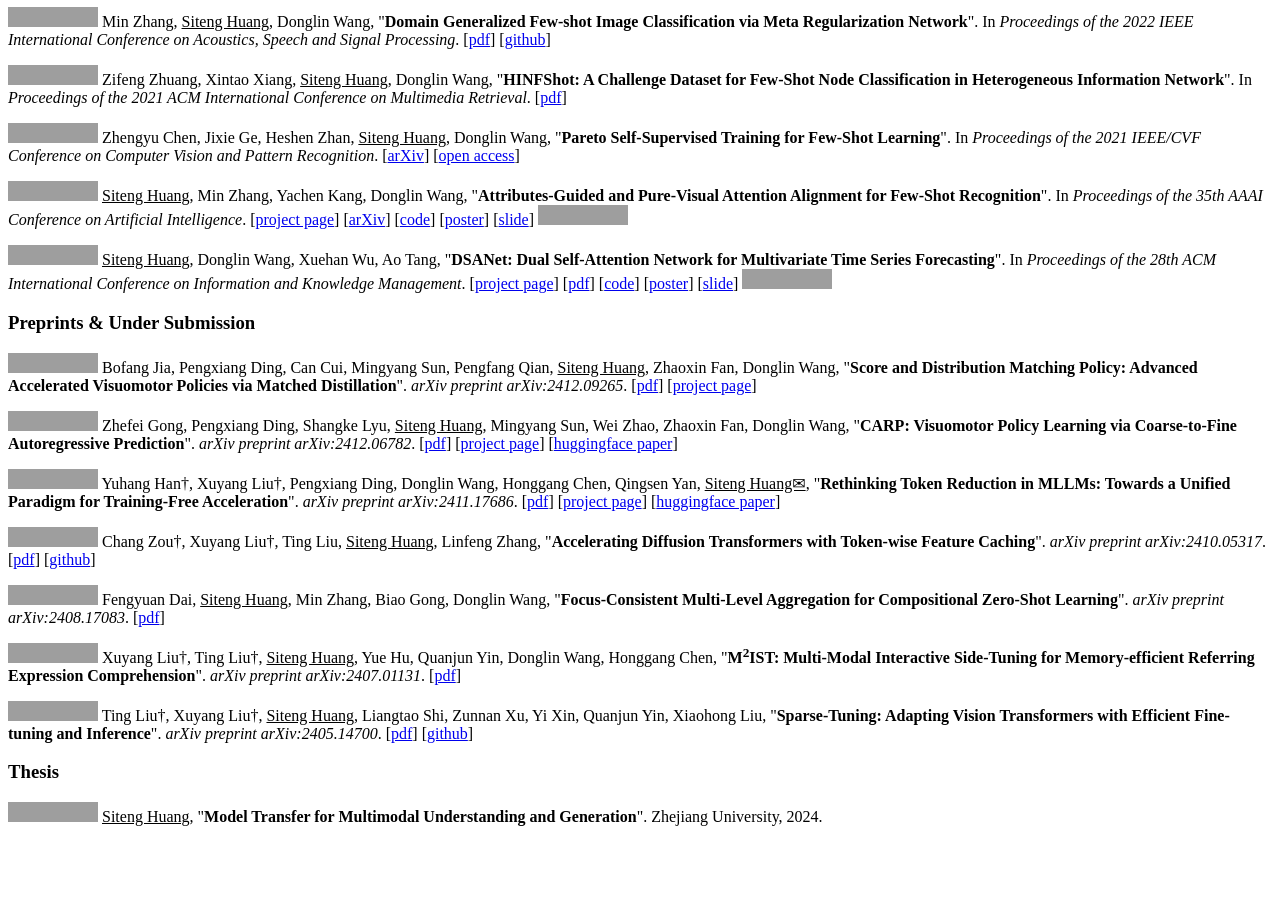
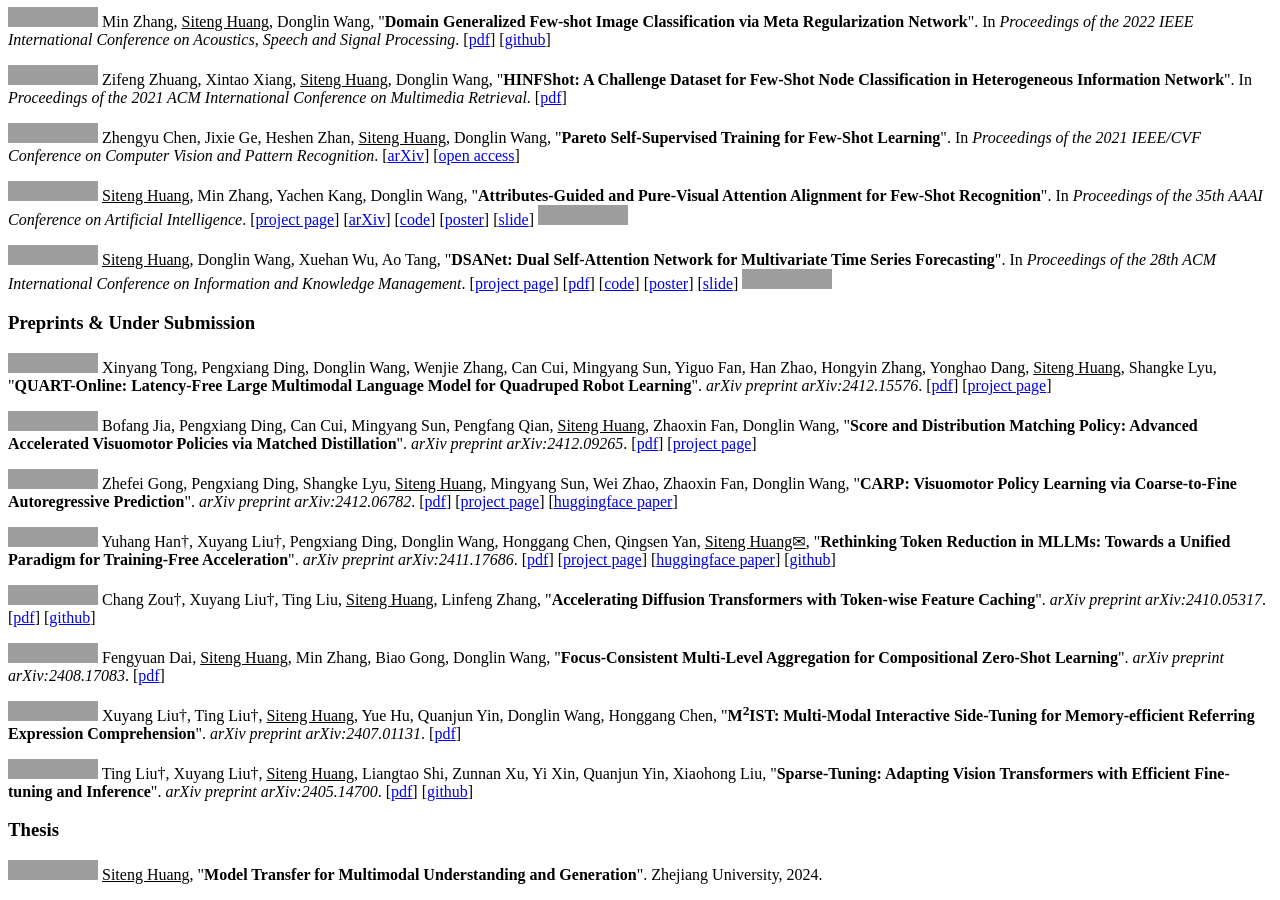
Before and after one commit to bighuang624/bighuang624.github.io, a Jekyll site: the page built from _pages/includes/pub_short.md, in a window 1280 px wide and 900 px high, scrolled down 1423 px. Built offline with Jekyll 4.4.1, drawn with Linux system fonts in a browser that asks for light colours; our own code applies the rules of GitHub Pages for plain Markdown files; before the commit the page ends 2265 px from its top, so only the background shows below that; grey boxes are pictures that could not be loaded.

Commit message:
add QUART-Online

```diff
--- a/_pages/includes/pub_short.md
+++ b/_pages/includes/pub_short.md
@@ -45,11 +45,13 @@
 
 ### Preprints & Under Submission
 
+<a href="https://arxiv.org/abs/2412.15576" target="_blank"><img src="https://img.shields.io/badge/arXiv-2412.15576-B31B1B?style=flat-square"></a> Xinyang Tong, Pengxiang Ding, Donglin Wang, Wenjie Zhang, Can Cui, Mingyang Sun, Yiguo Fan, Han Zhao, Hongyin Zhang, Yonghao Dang, <u>Siteng Huang</u>, Shangke Lyu, &quot;**QUART-Online: Latency-Free Large Multimodal Language Model for Quadruped Robot Learning**&quot;. *arXiv preprint arXiv:2412.15576*. [[pdf](https://arxiv.org/pdf/2412.15576.pdf)] [[project page](https://quart-online.github.io/)]
+
 <a href="https://arxiv.org/abs/2412.09265" target="_blank"><img src="https://img.shields.io/badge/arXiv-2412.09265-B31B1B?style=flat-square"></a> Bofang Jia, Pengxiang Ding, Can Cui, Mingyang Sun, Pengfang Qian, <u>Siteng Huang</u>, Zhaoxin Fan, Donglin Wang, &quot;**Score and Distribution Matching Policy: Advanced Accelerated Visuomotor Policies via Matched Distillation**&quot;. *arXiv preprint arXiv:2412.09265*. [[pdf](https://arxiv.org/pdf/2412.09265.pdf)] [[project page](https://sdm-policy.github.io/)]
 
 <a href="https://arxiv.org/abs/2412.06782" target="_blank"><img src="https://img.shields.io/badge/arXiv-2412.06782-B31B1B?style=flat-square"></a> Zhefei Gong, Pengxiang Ding, Shangke Lyu, <u>Siteng Huang</u>, Mingyang Sun, Wei Zhao, Zhaoxin Fan, Donglin Wang, &quot;**CARP: Visuomotor Policy Learning via Coarse-to-Fine Autoregressive Prediction**&quot;. *arXiv preprint arXiv:2412.06782*. [[pdf](https://arxiv.org/pdf/2412.06782.pdf)] [[project page](https://carp-robot.github.io/)] [[huggingface paper](https://huggingface.co/papers/2412.06782)]
 
-<a href="https://arxiv.org/abs/2411.17686" target="_blank"><img src="https://img.shields.io/badge/arXiv-2411.17686-B31B1B?style=flat-square"></a> Yuhang Han†, Xuyang Liu†, Pengxiang Ding, Donglin Wang, Honggang Chen, Qingsen Yan, <u>Siteng Huang✉</u>, &quot;**Rethinking Token Reduction in MLLMs: Towards a Unified Paradigm for Training-Free Acceleration**&quot;. *arXiv preprint arXiv:2411.17686*. [[pdf](https://arxiv.org/pdf/2411.17686.pdf)] [[project page](https://FiCoCo-accelerate.github.io/)] [[huggingface paper](https://huggingface.co/papers/2411.17686)]
+<a href="https://arxiv.org/abs/2411.17686" target="_blank"><img src="https://img.shields.io/badge/arXiv-2411.17686-B31B1B?style=flat-square"></a> Yuhang Han†, Xuyang Liu†, Pengxiang Ding, Donglin Wang, Honggang Chen, Qingsen Yan, <u>Siteng Huang✉</u>, &quot;**Rethinking Token Reduction in MLLMs: Towards a Unified Paradigm for Training-Free Acceleration**&quot;. *arXiv preprint arXiv:2411.17686*. [[pdf](https://arxiv.org/pdf/2411.17686.pdf)] [[project page](https://FiCoCo-accelerate.github.io/)] [[huggingface paper](https://huggingface.co/papers/2411.17686)] [[github](https://github.com/kawhiiiileo/FiCoCo)]
 
 <a href="https://arxiv.org/abs/2410.05317" target="_blank"><img src="https://img.shields.io/badge/arXiv-2410.05317-B31B1B?style=flat-square"></a> Chang Zou†, Xuyang Liu†, Ting Liu, <u>Siteng Huang</u>, Linfeng Zhang, &quot;**Accelerating Diffusion Transformers with Token-wise Feature Caching**&quot;. *arXiv preprint arXiv:2410.05317*. [[pdf](https://arxiv.org/pdf/2410.05317.pdf)] [[github](https://github.com/Shenyi-Z/ToCa)]
 
```
